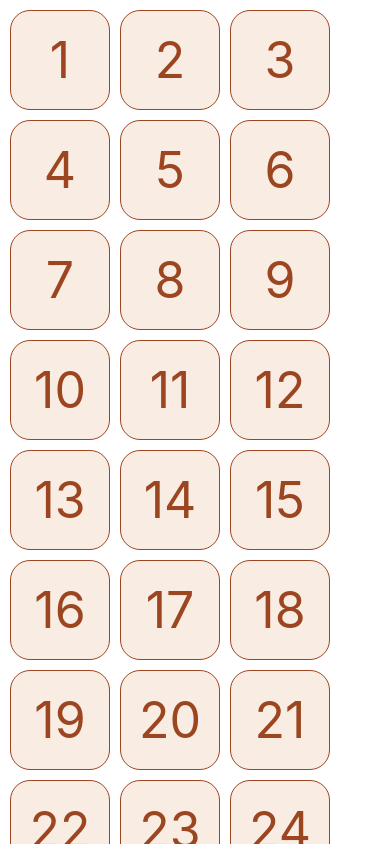
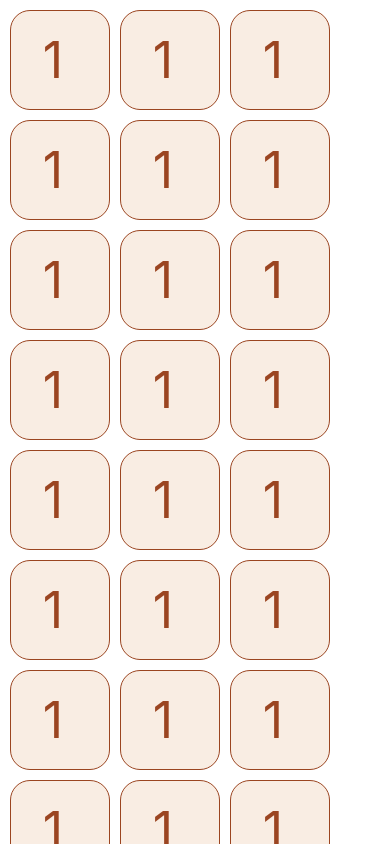
Before and after one commit to cesco345/advent, a React Native app: screen / in a window 390 px wide. Built offline with nearby package versions, Linux system fonts and the light colour scheme.

Commit message:
separate components

```diff
--- a/App.tsx
+++ b/App.tsx
@@ -1,25 +1,22 @@
 import { StatusBar } from "expo-status-bar";
 import { FlatList, StyleSheet, Text, View, SafeAreaView } from "react-native";
+import DayListItem from "./src/components/core/DayListItem";
 
 const days = [...Array(31).keys()].map((val, index) => index + 1);
 
 export default function App() {
   return (
-    <SafeAreaView style={styles.container}>
+    <View style={styles.container}>
       <FlatList
         data={days}
         contentContainerStyle={styles.content}
         columnWrapperStyle={styles.column}
         numColumns={3}
-        renderItem={({ item }) => (
-          <View style={styles.box}>
-            <Text style={styles.text}>{item}</Text>
-          </View>
-        )}
+        renderItem={({ item }) => <DayListItem />}
       />
 
       <StatusBar style="auto" />
-    </SafeAreaView>
+    </View>
   );
 }
 
@@ -35,21 +32,4 @@ const styles = StyleSheet.create({
   column: {
     gap: 10,
   },
-  box: {
-    backgroundColor: "#F9EDE3",
-
-    aspectRatio: 1,
-    width: 100,
-    //height: 100,
-    justifyContent: "center",
-    alignItems: "center",
-    borderWidth: StyleSheet.hairlineWidth,
-    borderColor: "#9b4521",
-    borderRadius: 20,
-    padding: 10,
-  },
-  text: {
-    color: "#9b4521",
-    fontSize: 50,
-  },
 });
--- /dev/null
+++ b/src/components/core/DayListItem.tsx
@@ -0,0 +1,30 @@
+import { View, Text, StyleSheet } from "react-native";
+
+export default function DayListItem() {
+  return (
+    <View>
+      <View style={styles.box}>
+        <Text style={styles.text}>1 </Text>
+      </View>
+    </View>
+  );
+}
+const styles = StyleSheet.create({
+  box: {
+    backgroundColor: "#F9EDE3",
+
+    aspectRatio: 1,
+    width: 100,
+    //height: 100,
+    justifyContent: "center",
+    alignItems: "center",
+    borderWidth: StyleSheet.hairlineWidth,
+    borderColor: "#9b4521",
+    borderRadius: 20,
+    padding: 10,
+  },
+  text: {
+    color: "#9b4521",
+    fontSize: 50,
+  },
+});
```
